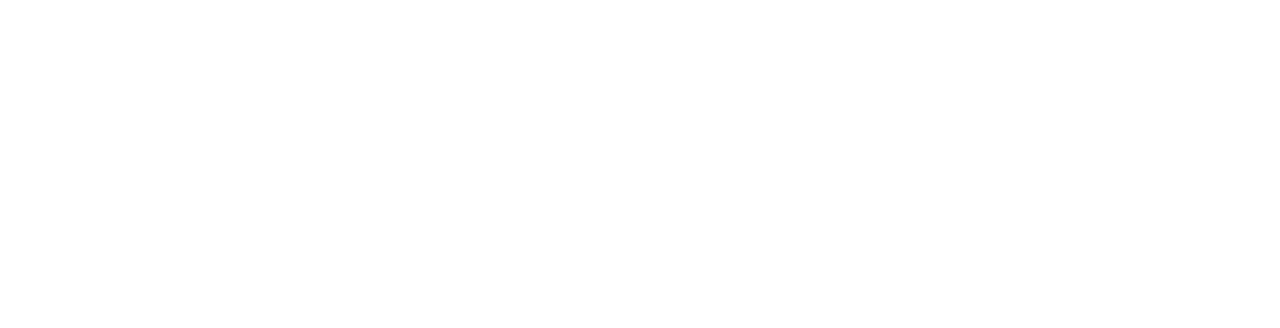
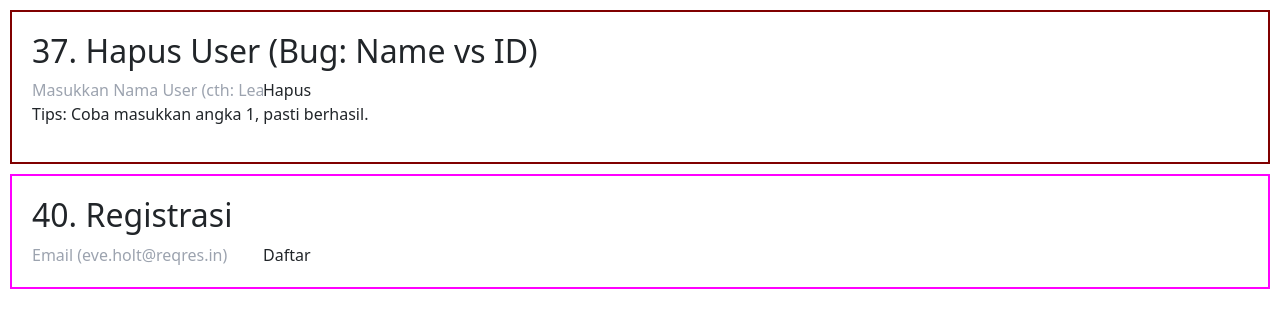
Before and after one commit to Ziobeef/OverReact, a React (Create React App) app: page /debug in a window 1280 px wide. Before the commit this address had no page. Shown: the top 328 px of the page. Built offline with nearby package versions, Linux system fonts and the light colour scheme.

Commit message:
feat(debug): add Debug component with user deletion and registration functionalities

```diff
--- a/src/App.js
+++ b/src/App.js
@@ -9,6 +9,7 @@
 import { HttpService } from './services/httpsservice';
 import Profile from './components/profile';
 import Review from './components/review';
+import Debug from './components/debug';
 
 function App() {
 
@@ -21,6 +22,7 @@
       <Route path="/user" element={<User/>}/>
       <Route path="/profile" element={<Profile/>}/>
       <Route path="/review" element={<Review/>}/>
+      <Route path="/debug" element={<Debug/>}/>
       <Route path="/reqres" element={<Guard><Reqres/></Guard>}/>
     </Routes>
       </HttpService>
--- /dev/null
+++ b/src/components/debug.js
@@ -0,0 +1,44 @@
+import React, { useState } from "react";
+const Debug = () => {
+  const [name, setName] = useState("");
+  const [email, setEmail] = useState("");
+  const handleDelete = async () => {
+    const res = await fetch(`https://jsonplaceholder.typicode.com/users/1`, {
+      method: "DELETE",
+    });
+
+    if (res.ok) {
+      alert(`User 1 dihapus!`);
+    } else {
+      alert("Gagal! API butuh ID (angka), bukan Nama.");
+    }
+  };
+  const register = async () => {
+    const res = await fetch("https://reqres.in/api/register", {
+      method: "POST",
+      body: JSON.stringify({ email: email, password: "cityslicka" }),
+      headers: { "Content-type": "application/json" },
+    });
+    const data = await res.json();
+    alert("Hasil: " + JSON.stringify(data));
+  };
+
+  return (
+    <>
+      <div style={{ border: "2px solid maroon", padding: "20px", margin: "10px" }}>
+        <h2>37. Hapus User (Bug: Name vs ID)</h2>
+        <input placeholder="Masukkan Nama User (cth: Leanne)" onChange={(e) => setName(e.target.value)} />
+        <button onClick={handleDelete}>Hapus</button>
+        <p>Tips: Coba masukkan angka 1, pasti berhasil.</p>
+      </div>
+
+      <div style={{ border: "2px solid fuchsia", padding: "20px", margin: "10px" }}>
+        <h2>40. Registrasi </h2>
+        <input placeholder="Email (eve.holt@reqres.in)" onChange={(e) => setEmail(e.target.value)} />
+        <button onClick={register}>Daftar</button>
+      </div>
+    </>
+  );
+};
+
+export default Debug;
```
